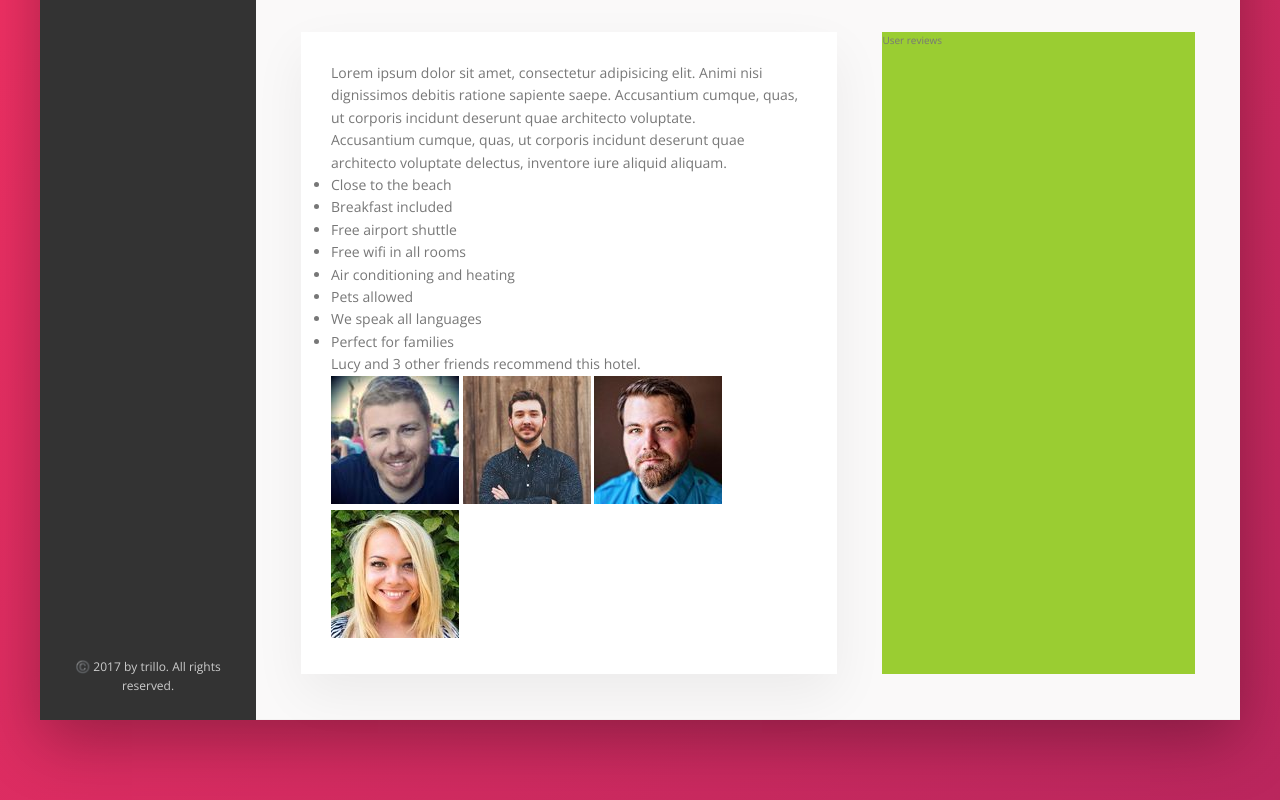
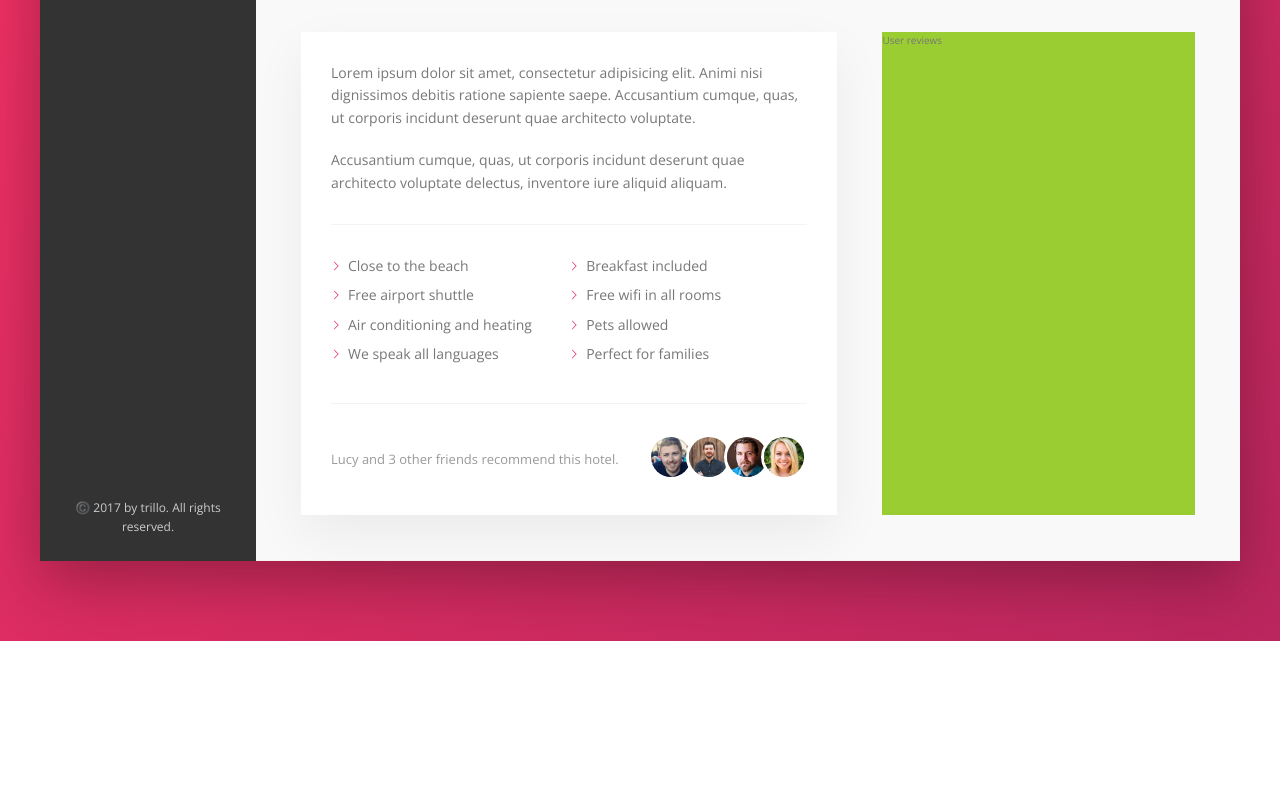
Before and after one commit to bikokwa/trillo, a website: page index.html in a window 1280 px wide. Shown: the part 605-1405 px from the top of the page. After the commit the page ends 1246 px from the top, so only its background shows below. Drawn offline with nearby package versions, Linux system fonts and the light colour scheme.

Commit message:
description section part two

```diff
--- a/sass/_components.scss
+++ b/sass/_components.scss
@@ -300,3 +300,75 @@
     box-shadow: none;
   }
 }
+
+//////////////////////////////////////////////////////
+// PARAGRAPH
+.paragraph:not(:last-of-type) {
+  margin-bottom: 2rem;
+}
+
+//////////////////////////////////////////////////////
+// LIST
+.list {
+  list-style: none;
+  margin: 3rem 0;
+  padding: 3rem 0;
+  border-top: var(--line);
+  border-bottom: var(--line);
+
+  display: flex;
+  flex-wrap: wrap;
+
+  &__item {
+    flex: 0 0 50%;
+    margin-bottom: 0.7rem;
+
+    &::before {
+      content: "";
+      display: inline-block;
+      height: 1rem;
+      width: 1rem;
+      margin-right: 0.7rem;
+
+      // older browsers
+      // background-image: url(../img/chevron-thin-right.svg);
+      // background-size: cover;
+
+      // newer browsers - masks
+      background-color: var(--color-primary);
+      -webkit-mask-image: url(../img/chevron-thin-right.svg);
+      -webkit-mask-size: cover;
+      mask-image: url(../img/chevron-thin-right.svg);
+      mask-size: cover;
+    }
+  }
+}
+
+//////////////////////////////////////////////////////
+// RECOMMEND
+.recommend {
+  font-size: 1.3rem;
+  color: var(--color-grey-dark-3);
+
+  display: flex;
+  align-items: center;
+
+  &__count {
+    margin-right: auto;
+  }
+
+  &__friends {
+  }
+
+  &__photo {
+    box-sizing: content-box;
+    height: 4rem;
+    width: 4rem;
+    border-radius: 50%;
+    border: 3px solid var(--color-white);
+
+    &:not(:last-child) {
+      margin-right: -1.15rem;
+    }
+  }
+}
```
Also changed, not shown: css/style.css.
